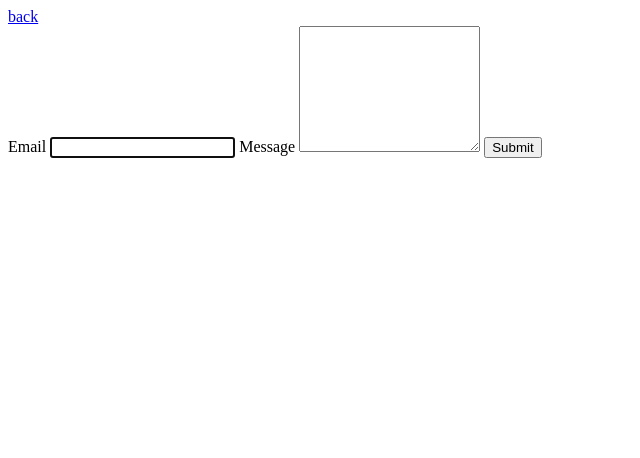
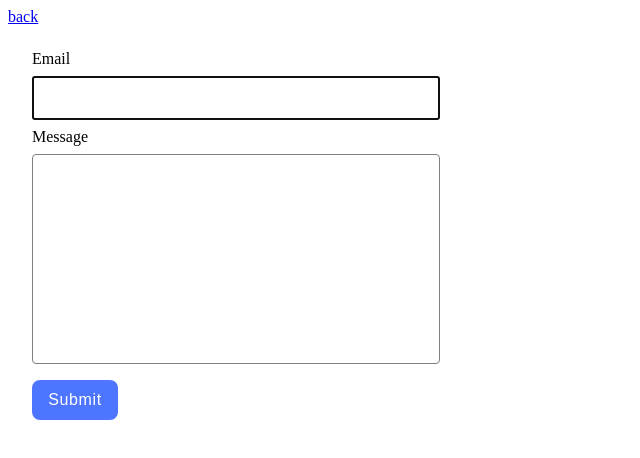
Before and after one commit to Roksolana-Bilous/goit-js-hw-09, a website built with Vite: page src/2-form.html in a window 1280 px wide. Shown: the whole page, without its empty margins (0-640 px from the left). Built offline with nearby package versions, Linux system fonts and the light colour scheme.

```diff
--- a/src/2-form.html
+++ b/src/2-form.html
@@ -10,7 +10,7 @@
 
 <body>
   <a href="./index.html">back</a>
-  <form class="feedback-form-form" autocomplete="off">
+  <form class="feedback-form" autocomplete="off">
     <label>
       Email
       <input type="email" name="email" autofocus />
--- a/src/css/2-form.css
+++ b/src/css/2-form.css
@@ -1,4 +1,4 @@
-.fb-form {
+.feedback-form {
     display: flex;
     flex-direction: column;
     width: 408px;
@@ -6,7 +6,7 @@
     padding: 24px;
 }
 
-.fb-form textarea {
+.feedback-form textarea {
     border: 1px solid #808080;
     border-radius: 4px;
     font-weight: 400;
@@ -18,13 +18,13 @@
     padding: 8px 16px;
 }
 
-.fb-form label {
+.feedback-form label {
     display: flex;
     flex-direction: column;
     gap: 8px;
 }
 
-.fb-form input {
+.feedback-form input {
     font-weight: 400;
     font-size: 16px;
     line-height: 1.5;
@@ -33,7 +33,7 @@
     padding: 8px 16px;
 }
 
-.fb-form button {
+.feedback-form button {
     border-radius: 8px;
     padding: 8px 16px;
     width: 86px;
@@ -49,7 +49,7 @@
     margin-top: 8px;
 }
 
-.fb-form button:hover,
-.fb-form button:focus {
+.feedback-form button:hover,
+.feedback-form:focus {
     background-color: #6c8cff;
 }
```
